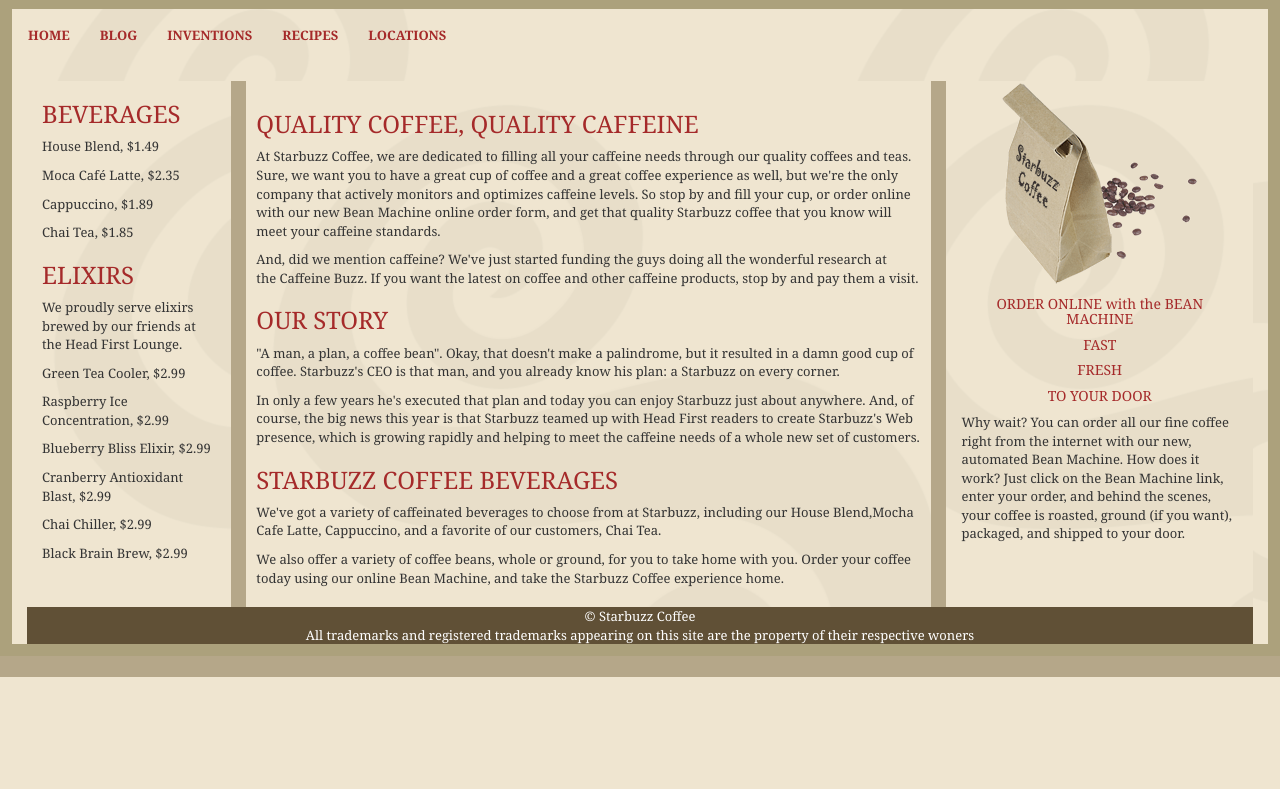
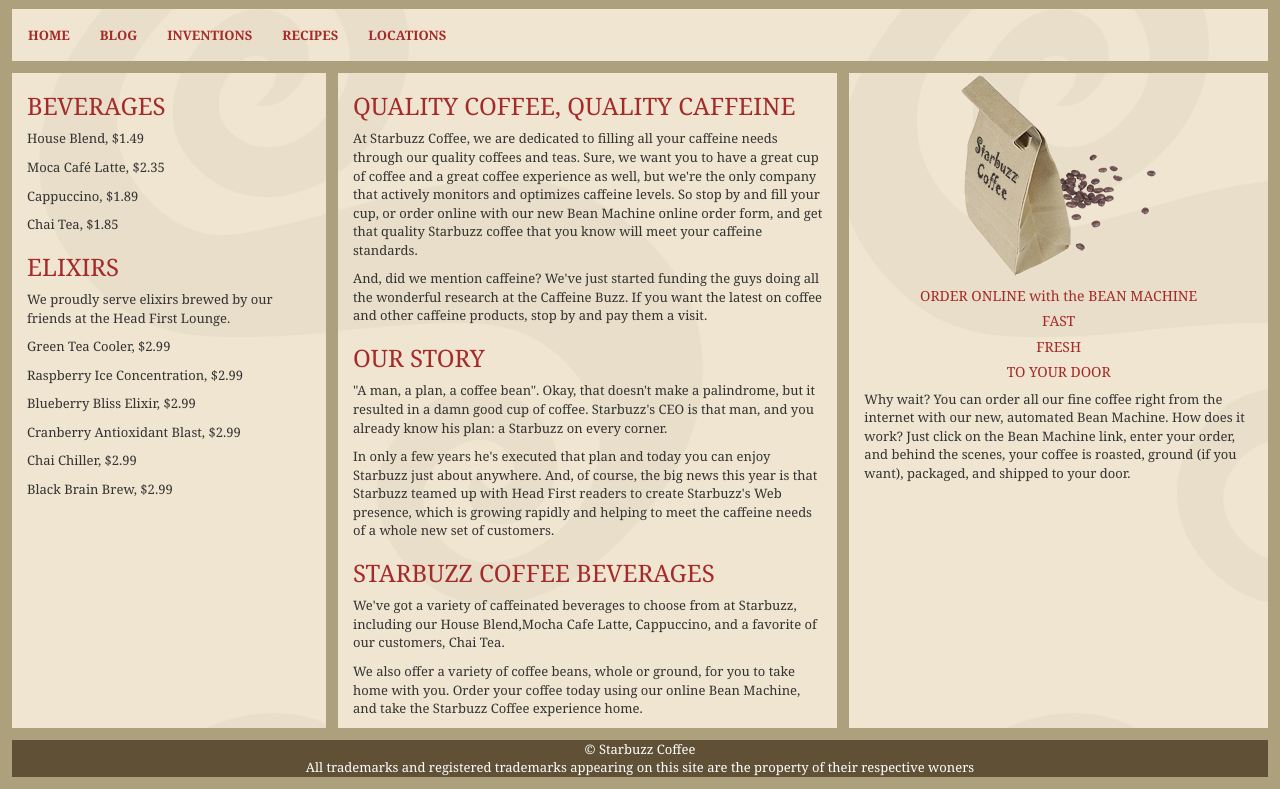
Before and after one commit to rtduany/starbuzz-coffee-Bootstrap, a plain HTML site: page index.html in a window 1280 px wide. Shown: the part 123-912 px from the top of the page. Before the commit the page ends 800 px from the top, so only its background shows below. Drawn offline with nearby package versions, Linux system fonts and the light colour scheme.

Commit message:
fix main content and footer

```diff
--- a/css/style.css
+++ b/css/style.css
@@ -23,13 +23,14 @@ body {
 }
 .navbar {
 	font-weight: bolder;
+	margin-bottom: 0;
 }
-article {
-	background-image: url(../images/background.gif);
-	padding: 10px;
+.content {
+	border-top: 12px solid #aca17c;
 }
-.article {
-	background-image: url(../images/background2.gif);
+.main {
+	border-left: 12px solid #aca17c;
+	border-right: 12px solid #aca17c;
 }
 a, h3, h5 {
 	color: brown;
@@ -47,4 +48,5 @@ footer {
 	text-align: center;
 	background-color:  #605036;
 	color: white;
+	border-top: 12px solid #aca17c;
 }
--- a/index.html
+++ b/index.html
@@ -36,9 +36,8 @@
 			  </div>
 		  </div>
 
-	  <div class="container-fluid">
-		  <div class="row col-space">
-			  <div class="col-sm-2">
+		  <div class="row content">
+			  <div class="col-lg-3 col-md-3 col-sm-12 col-xs-12">
 				  <aside>
 					  <h3>BEVERAGES</h3>
 					  <p>House Blend, $1.49</p>
@@ -55,7 +54,7 @@
 					  <p>Black Brain Brew, $2.99</p>
 				  </aside>
 			  </div>
-			  <div class="col-sm-7 article">
+			  <div class="col-lg-5 col-md-5 col-sm-12 col-xs-12 main">
 				  <article>
 					  <h3>QUALITY COFFEE, QUALITY CAFFEINE</h3>
 					  <p>At Starbuzz Coffee, we are dedicated to filling all your caffeine needs through our quality coffees and teas. Sure,
@@ -78,7 +77,7 @@
 						  using our online Bean Machine, and take the Starbuzz Coffee experience home.</p>
 				  </article>
 			  </div>
-			  <div class="col-sm-3">
+			  <div class="col-lg-4 col-md-4 col-sm-12 col-xs-12">
 				  <sidebar>
 					  <span>
 						  <img src="images/bag.gif">
```
